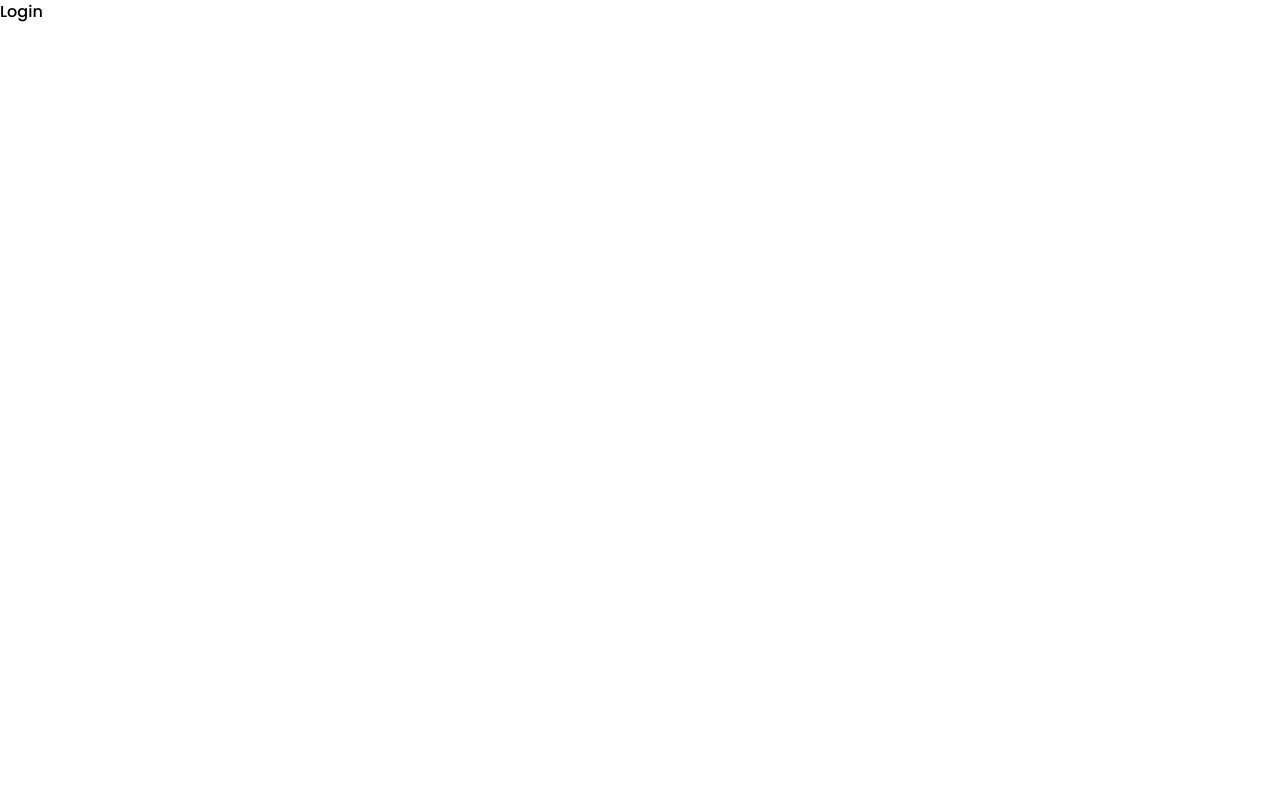
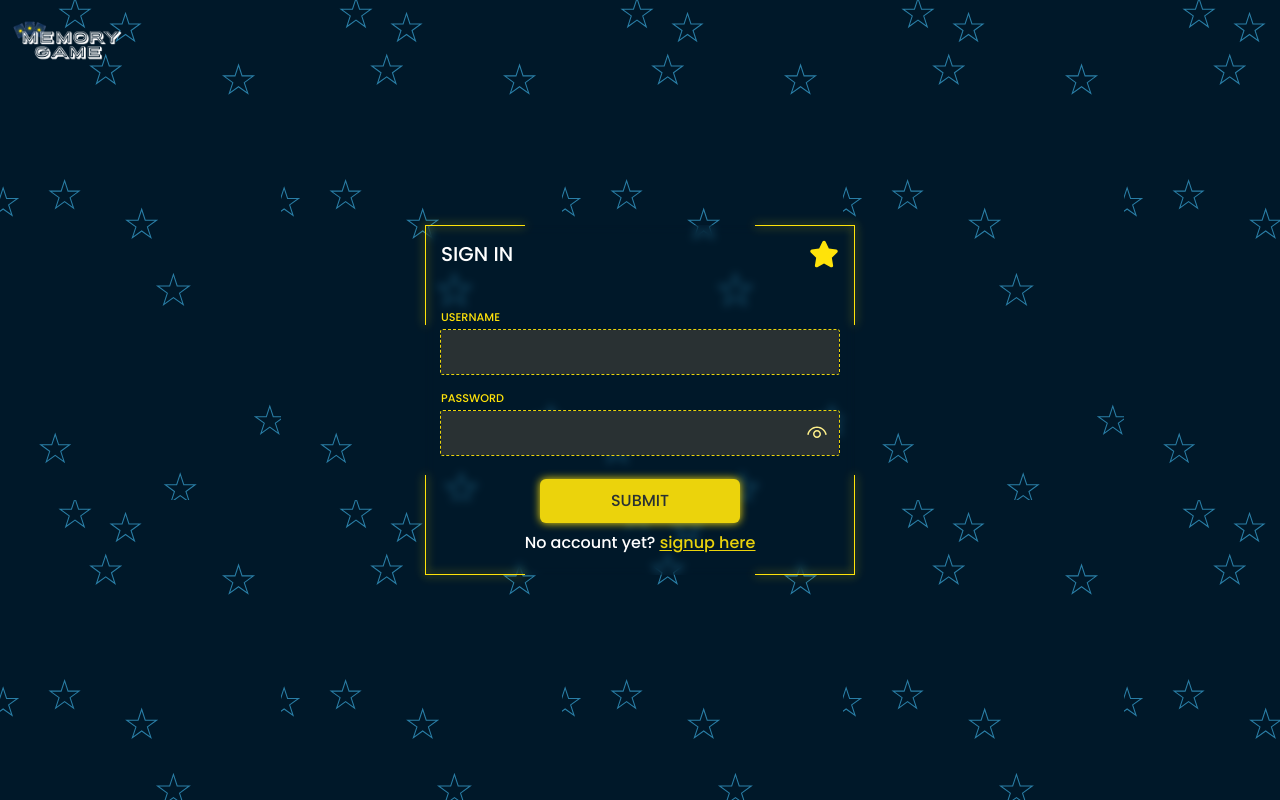
Before and after one commit to Mana1010/Full-Stack-Memory-Game, a Next.js app in the folder client/: page /auth/login in a window 1280 px wide. Built offline with nearby package versions, Linux system fonts and the light colour scheme.

Commit message:
Finalizing the auth pages

```diff
--- a/client/package.json
+++ b/client/package.json
@@ -9,6 +9,7 @@
     "lint": "next lint"
   },
   "dependencies": {
+    "@hookform/resolvers": "^3.3.4",
     "axios": "^1.6.8",
     "nanoid": "^5.0.6",
     "next": "14.1.4",
--- a/client/src/app/(auth)/auth/login/page.tsx
+++ b/client/src/app/(auth)/auth/login/page.tsx
@@ -1,7 +1,147 @@
-import React from "react";
+"use client";
+import React, { useEffect, useState } from "react";
+import Image from "next/image";
+import icon from "../../../../components/images/logo.png";
+import { FaStar } from "react-icons/fa6";
+import { useForm } from "react-hook-form";
+import { string, z } from "zod";
+import Link from "next/link";
+import { useRouter } from "next/navigation";
+import { motion } from "framer-motion";
+import { VscEyeClosed, VscEye } from "react-icons/vsc";
+import Provider from "@/app/Provider";
+// const obj = z.object({
+//   username: string(),
+//   password: string().min(7, "Password must be at least 7 characters long."),
+//   ["confirm-password"]: string().refine((formField, ctx) => {
+//     const password = ctx.parent.password;
+//     return formField !== password;
+//   }, "Password do not match"),
+// });
+// type Form = z.infer<obj>;
+function Login() {
+  const { formState, register } = useForm();
+  const [showPassword, setShowPassword] = useState<boolean>(false);
+  const router = useRouter();
+  // useEffect(() => {
+  //   function load(e: BeforeUnloadEvent) {
+  //     e.preventDefault();
+  //   }
 
-function Login() {
-  return <div>Login</div>;
+  //   window.addEventListener("beforeunload", load);
+  //   return () => window.removeEventListener("beforeunload", load);
+  // }, []);
+  return (
+    <motion.main
+      initial={{ x: -700, opacity: 0 }}
+      animate={{ x: 0, opacity: 1 }}
+      transition={{ duration: 0.5, ease: "easeIn", type: "spring" }}
+      className="h-full w-full px-4 flex items-center justify-center"
+    >
+      <form
+        autoComplete="false"
+        id="form"
+        className="px-4 py-3.5 w-full sm:w-[430px] h-[350px] backdrop-blur-sm rounded-sm mx-auto relative"
+      >
+        {/* TOP AND LEFT */}
+        <div
+          id="form-design"
+          className="absolute  w-[1px] bg-[#FFE30A] h-[100px] top-0 left-0"
+        ></div>
+        <div
+          id="form-design"
+          className="absolute w-[100px] bg-[#FFE30A] h-[1px] top-0 left-0"
+        ></div>
+        {/* BOTTOM AND RIGHT */}
+        <div
+          id="form-design"
+          className="absolute w-[100px] bg-[#FFE30A] h-[1px] bottom-0 right-0"
+        ></div>
+        <div
+          id="form-design"
+          className="absolute  w-[1px] bg-[#FFE30A]  h-[100px] bottom-0 right-0"
+        ></div>
+        {/* TOP AND RIGHT */}
+        <div
+          id="form-design"
+          className="absolute w-[100px] bg-[#FFE30A] h-[1px] top-0 right-0"
+        ></div>
+        <div
+          id="form-design"
+          className="absolute  w-[1px] bg-[#FFE30A]  h-[100px] top-0 right-0"
+        ></div>
+        {/* BOTTOM AND LEFT */}
+        <div
+          id="form-design"
+          className="absolute w-[100px] bg-[#FFE30A] h-[1px] bottom-0 left-0"
+        ></div>
+        <div
+          id="form-design"
+          className="absolute  w-[1px] bg-[#FFE30A]  h-[100px] bottom-0 left-0"
+        ></div>
+        <header className="w-full flex justify-between items-center">
+          <h1 className="text-white text-xl">SIGN IN</h1>
+          <span className="text-[#FFE30A] text-3xl">
+            <FaStar />
+          </span>
+        </header>
+        <div className="w-full pt-10 flex space-y-4 flex-col">
+          <div className="space-y-1 flex flex-col">
+            <label htmlFor="username" className="text-[#FFE30A] text-[0.7rem]">
+              USERNAME
+            </label>
+            <input
+              type="text"
+              {...register("username")}
+              name="username"
+              id="username"
+              className="w-full p-2.5 space-x-2 rounded-sm bg-primary text-white outline-[#EBD30C] border-none outline-dashed outline-1"
+            />
+          </div>
+          <div className="space-y-1 flex flex-col">
+            <label htmlFor="password" className="text-[#FFE30A] text-[0.7rem]">
+              PASSWORD
+            </label>
+            <div className="w-full p-2.5 space-x-2 rounded-sm bg-primary outline-[#EBD30C] outline-dashed outline-1 flex justify-between items-center">
+              <input
+                type={showPassword ? "text" : "password"}
+                {...register("password")}
+                name="password"
+                id="password"
+                className="bg-transparent text-white outline-none w-[90%]"
+              />
+              <button
+                onClick={() => setShowPassword(!showPassword)}
+                type="button"
+                className="text-yellow-200 text-2xl"
+                name="password"
+              >
+                {showPassword ? <VscEyeClosed /> : <VscEye />}
+              </button>
+            </div>
+          </div>
+          <div className="pt-2 w-full flex justify-center flex-col items-center space-y-2">
+            <button
+              style={{ boxShadow: "0 0 8px #ffe30a" }}
+              id="button-submit"
+              type="submit"
+              className="w-[200px] py-2.5 bg-[#EBD30C] text-primary rounded-md transition-all duration-200 ease-in"
+            >
+              SUBMIT
+            </button>
+            <p className="text-white">
+              No account yet?{" "}
+              <span className="text-[#EBD30C] underline-offset-2 underline">
+                <Link href={"/auth/signup"} className="">
+                  signup here
+                </Link>
+              </span>
+            </p>
+          </div>
+        </div>
+      </form>
+    </motion.main>
+  );
 }
 
 export default Login;
--- a/client/src/app/(auth)/auth/signup/page.tsx
+++ b/client/src/app/(auth)/auth/signup/page.tsx
@@ -7,40 +7,54 @@ import { useForm } from "react-hook-form";
 import { string, z } from "zod";
 import Link from "next/link";
 import memoryBg from "../../../../components/images/icon.png";
-// const obj = z.object({
-//   username: string(),
-//   password: string().min(7, "Password must be at least 7 characters long."),
-//   ["confirm-password"]: string().refine((formField, ctx) => {
-//     const password = ctx.parent.password;
-//     return formField !== password;
-//   }, "Password do not match"),
-// });
-// type Form = z.infer<obj>;
+import { useRouter } from "next/navigation";
+import { motion } from "framer-motion";
+import { VscEyeClosed, VscEye } from "react-icons/vsc";
+import Provider from "@/app/Provider";
+import { zodResolver } from "@hookform/resolvers/zod";
+const schema = z.object({
+  username: string(),
+  password: string().min(7, "Password must be at least 7 characters long."),
+  ["confirm-password"]: string(),
+});
+interface ShowPassword {
+  password: boolean;
+  ["confirm-password"]: boolean;
+}
 function Signup() {
-  const { formState, register } = useForm();
-  const [hasChanged, setHasChanged] = useState(true);
-  useEffect(() => {
-    function load(e: BeforeUnloadEvent) {
-      e.preventDefault();
-    }
-    if (hasChanged) {
-      window.addEventListener("beforeunload", load);
-      return () => window.removeEventListener("beforeunload", load);
-    }
-  }, []);
+  const { formState, register } = useForm({
+    defaultValues: {
+      username: "",
+      password: "",
+      ["confirm-password"]: "",
+    },
+    resolver: zodResolver(schema),
+  });
+  const [showPassword, setShowPassword] = useState<ShowPassword>({
+    password: false,
+    ["confirm-password"]: false,
+  });
+  const router = useRouter();
+  // useEffect(() => {
+  //   function load(e: BeforeUnloadEvent) {
+  //     e.preventDefault();
+  //   }
+
+  //   window.addEventListener("beforeunload", load);
+  //   return () => window.removeEventListener("beforeunload", load);
+  // }, []);
   return (
-    <main
-      id="bg"
-      className="h-screen w-full grid md:grid-cols-2 grid-cols-1 items-center justify-center bg-[#fffffe] px-4"
+    <motion.main
+      initial={{ x: -700, opacity: 0.5 }}
+      animate={{ x: 0, opacity: 1 }}
+      transition={{ duration: 0.5, ease: "easeIn", type: "spring" }}
+      exit={{ x: 700 }}
+      className="h-full w-full px-4 flex items-center justify-center"
     >
-      <header className="absolute top-0 right-0 left-0 px-2 py-3">
-        <Image src={icon} alt="icon" priority width={130} />
-      </header>
-      <div className="w-full">
       <form
         autoComplete="false"
         id="form"
-          className="px-4 py-3.5 w-full sm:w-[400px] h-[450px] backdrop-blur-sm rounded-sm mx-auto relative"
+        className="px-4 py-3.5 w-full sm:w-[430px] h-[450px] backdrop-blur-sm rounded-sm mx-auto relative"
       >
         {/* TOP AND LEFT */}
         <div
@@ -86,10 +100,7 @@ function Signup() {
         </header>
         <div className="w-full pt-10 flex space-y-4 flex-col">
           <div className="space-y-1 flex flex-col">
-              <label
-                htmlFor="username"
-                className="text-[#FFE30A] text-[0.7rem]"
-              >
+            <label htmlFor="username" className="text-[#FFE30A] text-[0.7rem]">
               USERNAME
             </label>
             <input
@@ -101,20 +112,30 @@ function Signup() {
             />
           </div>
           <div className="space-y-1 flex flex-col">
-              <label
-                htmlFor="password"
-                className="text-[#FFE30A] text-[0.7rem]"
-              >
+            <label htmlFor="password" className="text-[#FFE30A] text-[0.7rem]">
               PASSWORD
             </label>
-              <div className="w-full p-2.5 space-x-2 rounded-sm bg-primary outline-[#EBD30C] outline-dashed outline-1">
+            <div className="w-full p-2.5 space-x-2 rounded-sm bg-primary outline-[#EBD30C] outline-dashed outline-1 flex justify-between items-center">
               <input
-                  type="password"
+                type={showPassword.password ? "text" : "password"}
                 {...register("password")}
                 name="password"
                 id="password"
                 className="bg-transparent text-white outline-none w-[90%]"
               />
+              <button
+                onClick={() =>
+                  setShowPassword({
+                    ...showPassword,
+                    password: !showPassword.password,
+                  })
+                }
+                type="button"
+                className="text-yellow-200 text-2xl"
+                name="password"
+              >
+                {showPassword.password ? <VscEyeClosed /> : <VscEye />}
+              </button>
             </div>
           </div>
           <div className="space-y-1 flex flex-col">
@@ -124,14 +145,31 @@ function Signup() {
             >
               CONFIRM PASSWORD
             </label>
-              <div className="w-full p-2.5 space-x-2 rounded-sm bg-primary outline-[#EBD30C] outline-dashed outline-1">
+            <div className="w-full p-2.5 space-x-2 rounded-sm bg-primary outline-[#EBD30C] outline-dashed outline-1 flex justify-between items-center">
               <input
-                  type="password"
+                type={showPassword["confirm-password"] ? "text" : "password"}
                 {...register("confirm-password")}
                 name="confirm-password"
                 id="confirm-password"
                 className="bg-transparent text-white outline-none w-[90%]"
               />
+              <button
+                onClick={() =>
+                  setShowPassword({
+                    ...showPassword,
+                    ["confirm-password"]: !showPassword["confirm-password"],
+                  })
+                }
+                type="button"
+                className="text-yellow-200 text-2xl"
+                name="confirm-password"
+              >
+                {showPassword["confirm-password"] ? (
+                  <VscEyeClosed />
+                ) : (
+                  <VscEye />
+                )}
+              </button>
             </div>
           </div>
           <div className="pt-2 w-full flex justify-center flex-col items-center space-y-2">
@@ -154,8 +192,7 @@ function Signup() {
           </div>
         </div>
       </form>
-      </div>
-    </main>
+    </motion.main>
   );
 }
 
--- /dev/null
+++ b/client/src/app/Provider.tsx
@@ -0,0 +1,25 @@
+"use client";
+import React from "react";
+import { AnimatePresence } from "framer-motion";
+import { usePathname } from "next/navigation";
+import { motion } from "framer-motion";
+function Provider({ children }: { children: React.ReactNode }) {
+  const pathname = usePathname();
+
+  return (
+    <AnimatePresence mode="sync">
+      <motion.div
+        initial={{ opacity: 0 }}
+        animate={{ opacity: 1 }}
+        transition={{ duration: 0.5, ease: "easeIn" }}
+        exit={{ opacity: 0 }}
+        key={pathname}
+        className="w-full h-full"
+      >
+        {children}
+      </motion.div>
+    </AnimatePresence>
+  );
+}
+
+export default Provider;
--- a/client/src/app/globals.css
+++ b/client/src/app/globals.css
@@ -3,7 +3,7 @@
 @tailwind utilities;
 
 #bg {
-  background: url("../components//images/bg.png");
+  background: url("../components/images/bg.png");
 }
 .card {
   height: 120px;
--- a/client/src/app/layout.tsx
+++ b/client/src/app/layout.tsx
@@ -1,7 +1,8 @@
 import type { Metadata } from "next";
 import { Poppins } from "next/font/google";
 import "./globals.css";
-
+import Header from "@/components/Header";
+import Provider from "./Provider";
 const inter = Poppins({ subsets: ["latin"], weight: "500" });
 
 export const metadata: Metadata = {
@@ -16,7 +17,12 @@ export default function RootLayout({
 }>) {
   return (
     <html lang="en">
-      <body className={inter.className}> {children}</body>
+      <body className={inter.className}>
+        <div id="bg" className="w-full h-screen overflow-hidden">
+          {<Header />}
+          {children}
+        </div>
+      </body>
     </html>
   );
 }
--- a/client/src/app/page.tsx
+++ b/client/src/app/page.tsx
@@ -4,16 +4,16 @@ import Image from "next/image";
 import { useRouter } from "next/navigation";
 import logo from "../components/images/logo.png";
 import icon from "../components/images/icon.png";
-
 export default function Home() {
+  const router = useRouter();
   return (
-    <main
-      id="bg"
-      className="h-screen w-full grid sm:grid-cols-2 grid-cols-1 items-center justify-center bg-[#fffffe]"
-    >
+    <main className="h-full w-full grid sm:grid-cols-2 grid-cols-1 items-center justify-center">
       <div className={`h-full w-full relative sm:rounded-md`}>
         <header className="w-full flex items-center py-6 px-4 absolute top-0 right-0 left-0">
-          <button className="bg-[#FF4A6B] py-2 px-3 text-white rounded-md">
+          <button
+            onClick={() => router.push("/auth/login")}
+            className="bg-[#FF4A6B] py-2 px-3 text-white rounded-md"
+          >
             LOGIN
           </button>
         </header>
--- /dev/null
+++ b/client/src/components/Header.tsx
@@ -0,0 +1,27 @@
+"use client";
+import React from "react";
+import icon from "../components/images/logo.png";
+import Image from "next/image";
+import { useRouter } from "next/navigation";
+import { usePathname } from "next/navigation";
+function Header() {
+  const router = useRouter();
+  const pathname = usePathname();
+  if (!/^\/auth/.test(pathname)) {
+    return;
+  }
+  return (
+    <header className="absolute top-0 right-0 left-0 px-2 py-3">
+      <Image
+        className="cursor-pointer"
+        onClick={() => router.push("/")}
+        src={icon}
+        alt="icon"
+        priority
+        width={130}
+      />
+    </header>
+  );
+}
+
+export default Header;
```
Also changed, not shown: client/src/app/_app.tsx (added, +21 -0 lines), 1 other file (tests, documents, lock files or other folders). Lines whose indentation alone changed are shown as unchanged.
